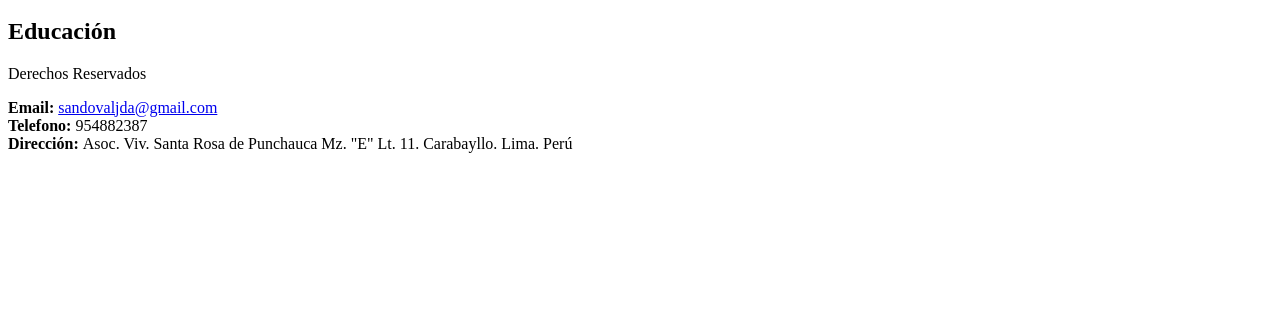
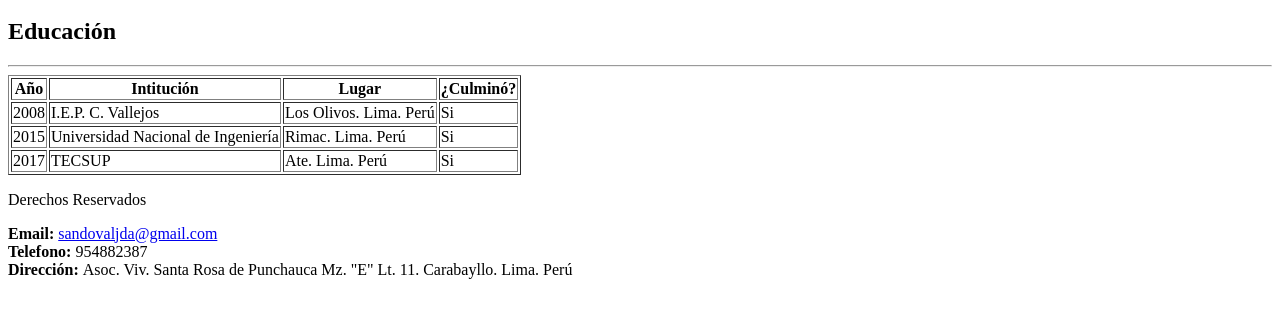
Before and after one commit to sandovaljda/CNU_HTML, a plain HTML site: page pages/education.html in a window 1280 px wide. Shown: the part 295-612 px from the top of the page. Drawn offline with Linux system fonts and the light colour scheme.

Commit message:
Inclusión de tabla en pagina de educación

```diff
--- a/pages/education.html
+++ b/pages/education.html
@@ -19,6 +19,37 @@
       <li><a href="experience.html">Experiencia</a></li>
     </ul>
     <h2>Educación</h2>
+    <hr>
+    <table border="1">
+			<thead>
+			<tr>
+				<th>Año</th>
+				<th>Intitución</th>
+				<th>Lugar</th>
+				<th>¿Culminó?</th>
+			</tr>
+			</thead>
+			<tbody>
+			<tr>
+				<td>2008</td>
+				<td>I.E.P. C. Vallejos</td>
+				<td>Los Olivos. Lima. Perú</td>
+				<td>Si</td>
+			</tr>
+			<tr>
+				<td>2015</td>
+				<td>Universidad Nacional de Ingeniería</td>
+				<td>Rimac. Lima. Perú</td>
+				<td>Si</td>
+			</tr>
+			<tr>
+				<td>2017</td>
+				<td>TECSUP</td>
+				<td>Ate. Lima. Perú</td>
+				<td>Si</td>
+			</tr>
+			</tbody>
+		</table>
 
   </body>
   <footer>
```
